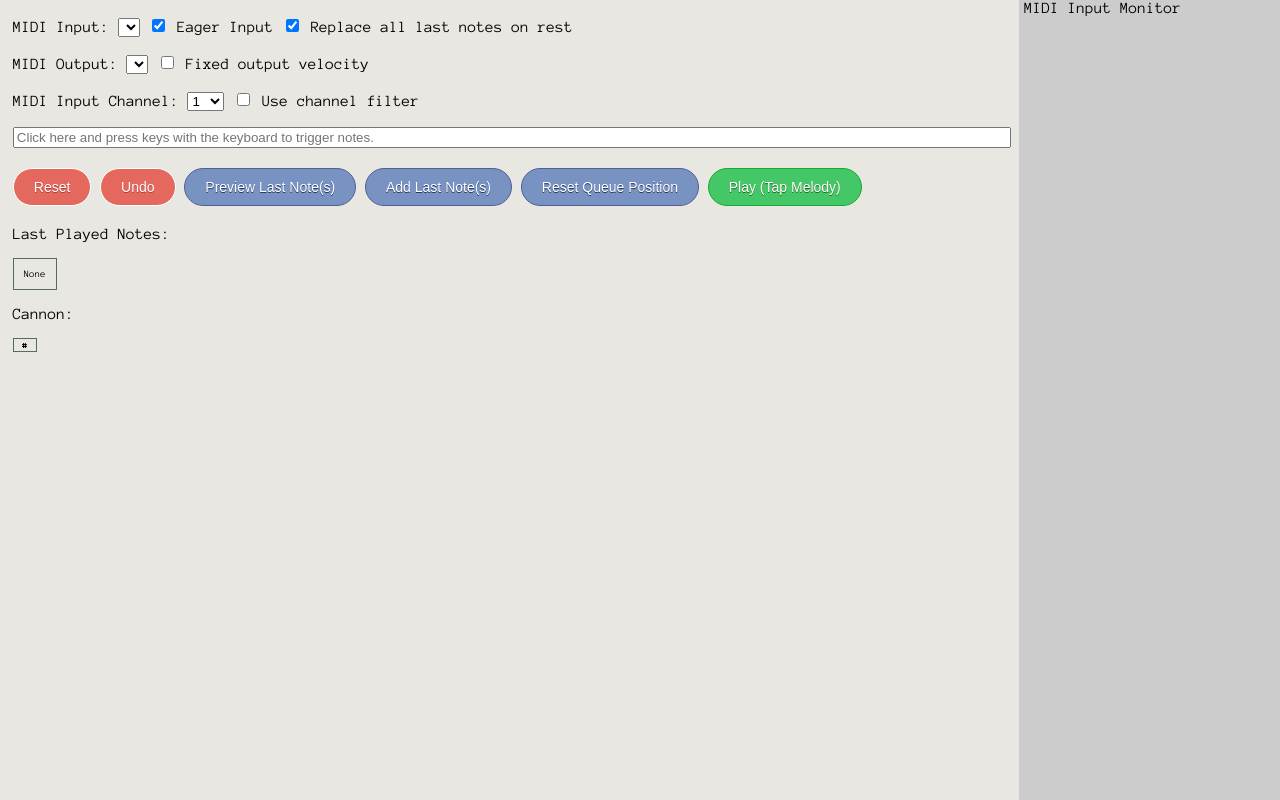
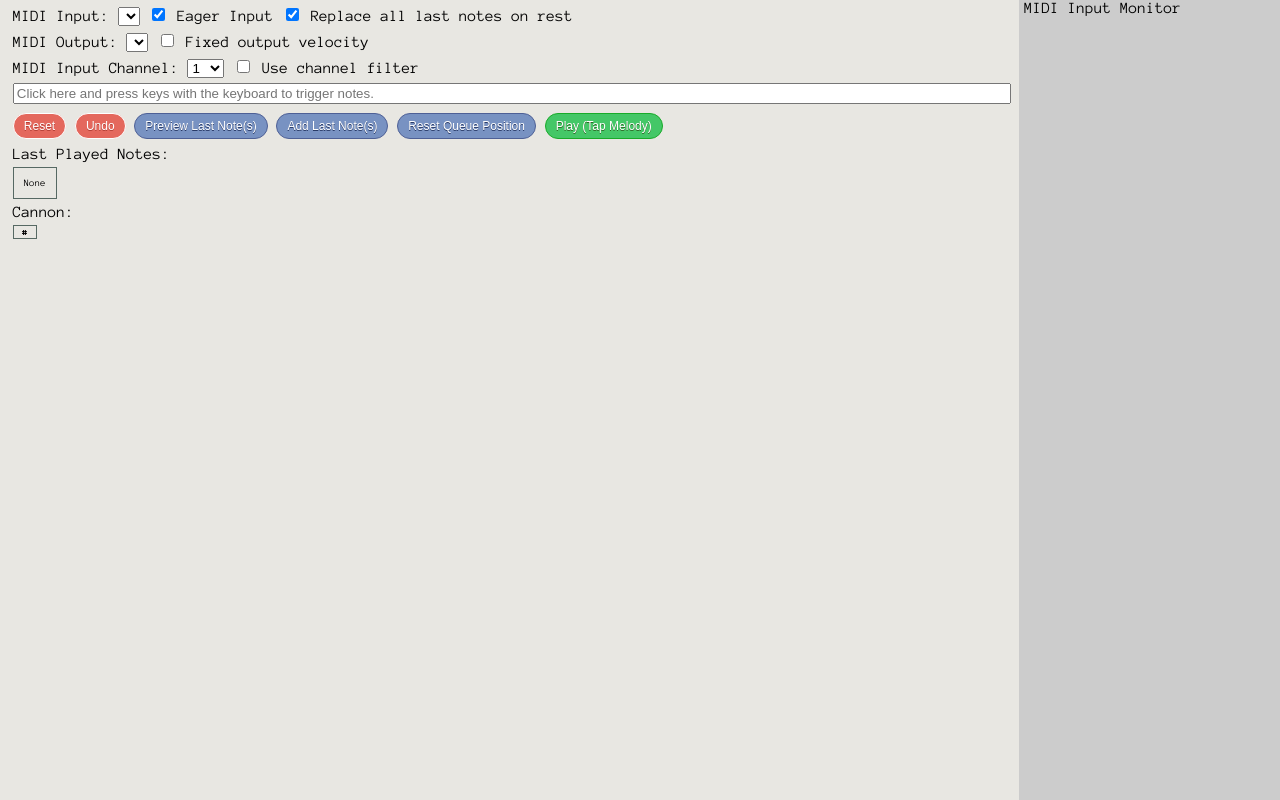
Before and after one commit to zshall/Note-Cannon, a plain HTML site: page index.html in a window 1280 px wide. Drawn offline with Linux system fonts and the light colour scheme.

Commit message:
Style improvements to free up space on screen

```diff
--- a/css/app.css
+++ b/css/app.css
@@ -10,6 +10,11 @@ html, body {
 body {
 	background: #E8E7E2;
 	font-family: 'Anonymous Pro';
+}
+
+p {
+    margin-top: 5px;
+    margin-bottom: 5px;
 }
 
 #container {
@@ -76,8 +81,8 @@ button {
 	cursor:pointer;
 	color:#ffffff;
 	font-family:Arial;
-	font-size:14px;
-	padding:10px 20px;
+	font-size:12px;
+	padding:5px 10px;
 	text-decoration:none;
 	text-shadow:0px 1px 0px #283966;
 }
@@ -90,8 +95,7 @@ button:active {
 }
 
 #actions {
-	margin-top: 20px;
-	margin-bottom: 20px;
+    line-height: 32px;
 }
 
 #txtTrigger {
@@ -114,6 +118,10 @@ tr, td, th {
 	border: 1px solid #566963;
 }
 
+td {
+	text-align: center;
+}
+
 tr.active {
 	background: #566963;
 	color: white;
```
